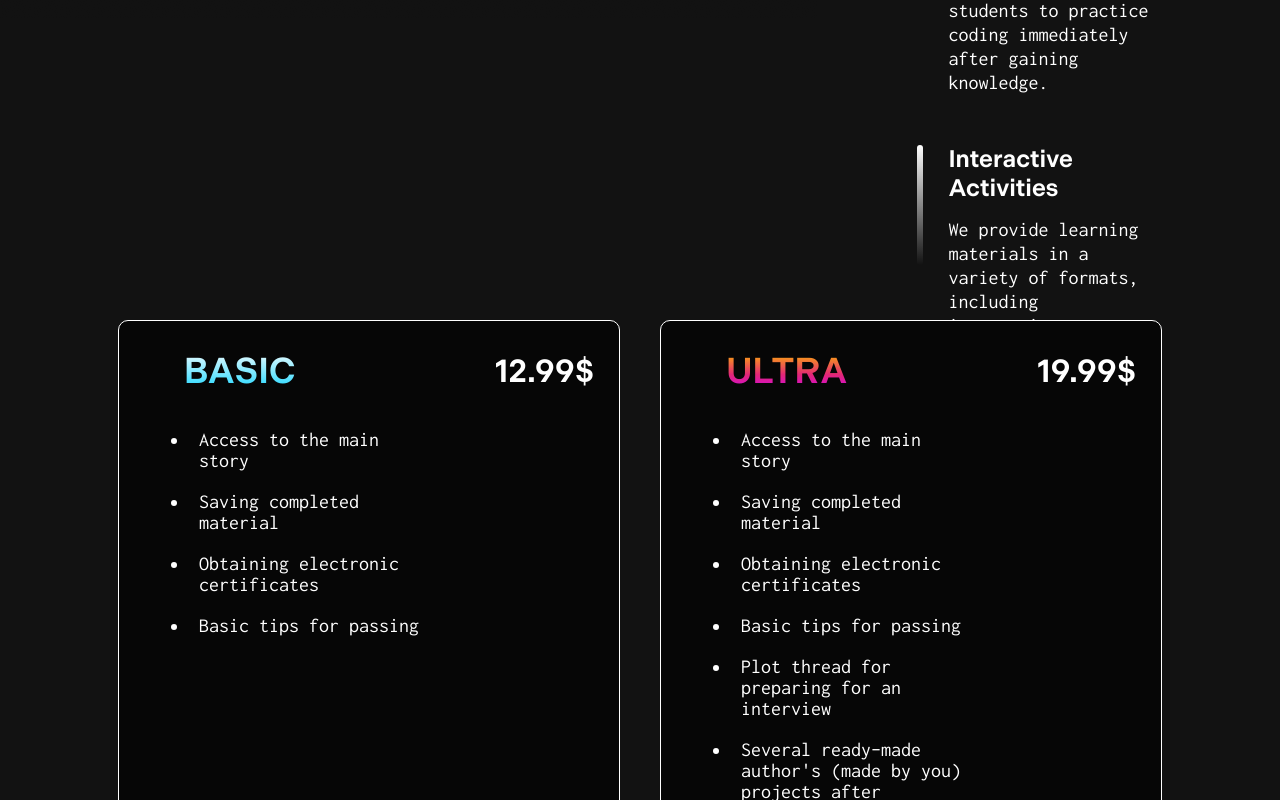
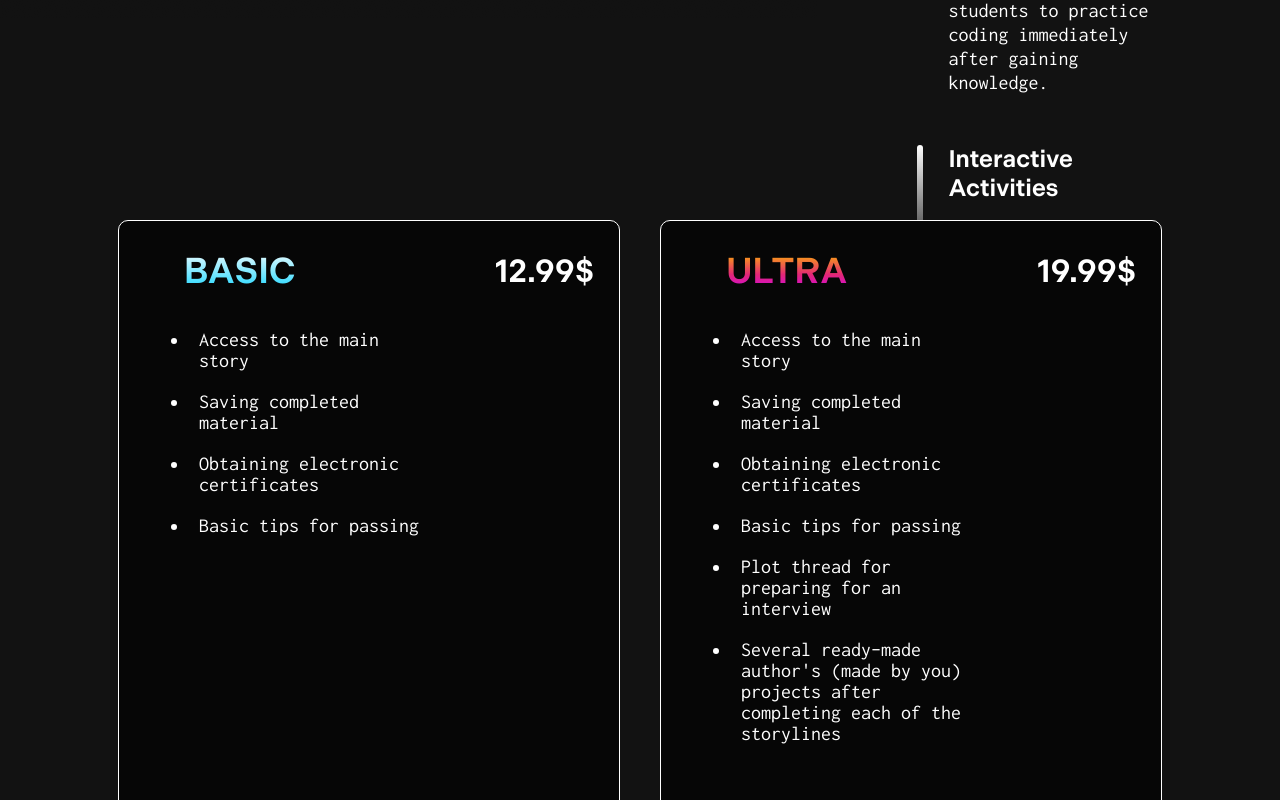
Before and after one commit to VRomanenko04/spacedev-0.1.0, a Next.js app: page / in a window 1280 px wide. Shown: the part 1480-2280 px from the top of the page. Built offline with nearby package versions, Linux system fonts and the light colour scheme.

Commit message:
Сменил расстояние между секциями

```diff
--- a/src/components/HomePlans/HomePlans.module.scss
+++ b/src/components/HomePlans/HomePlans.module.scss
@@ -8,7 +8,8 @@
     flex-direction: row;
     align-items: center;
     justify-content: center;
-    padding: 200px 0;
+    padding-top: 100px;
+    padding-bottom: 200px;
     gap: 40px;
 }
 
```
